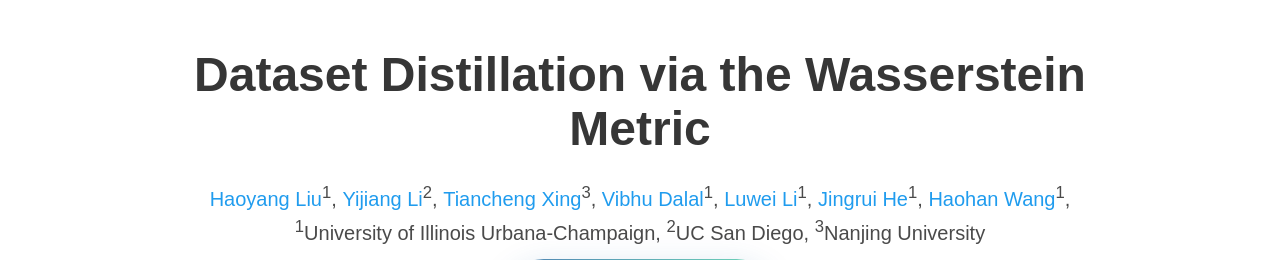
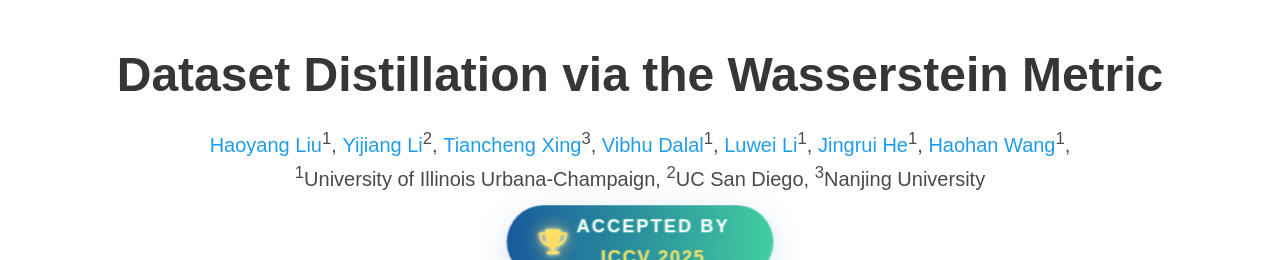
Before and after one commit to Liu-Hy/WMDD, a plain HTML site: page index.html in a window 1280 px wide. Shown: the top 260 px of the page. Drawn offline with nearby package versions, Linux system fonts and the light colour scheme; some icons are missing; a web font is replaced by a local one.

Commit message:
Keep title on one line with nowrap style

```diff
--- a/index.html
+++ b/index.html
@@ -67,7 +67,7 @@
       <div class="container is-max-desktop">
         <div class="columns is-centered">
           <div class="column has-text-centered">
-            <h1 class="title is-1 publication-title">Dataset Distillation via the Wasserstein Metric</h1>
+            <h1 class="title is-1 publication-title" style="white-space: nowrap;">Dataset Distillation via the Wasserstein Metric</h1>
             <div class="is-size-5 publication-authors">
               <!-- Paper authors -->
               <span class="author-block">
```
